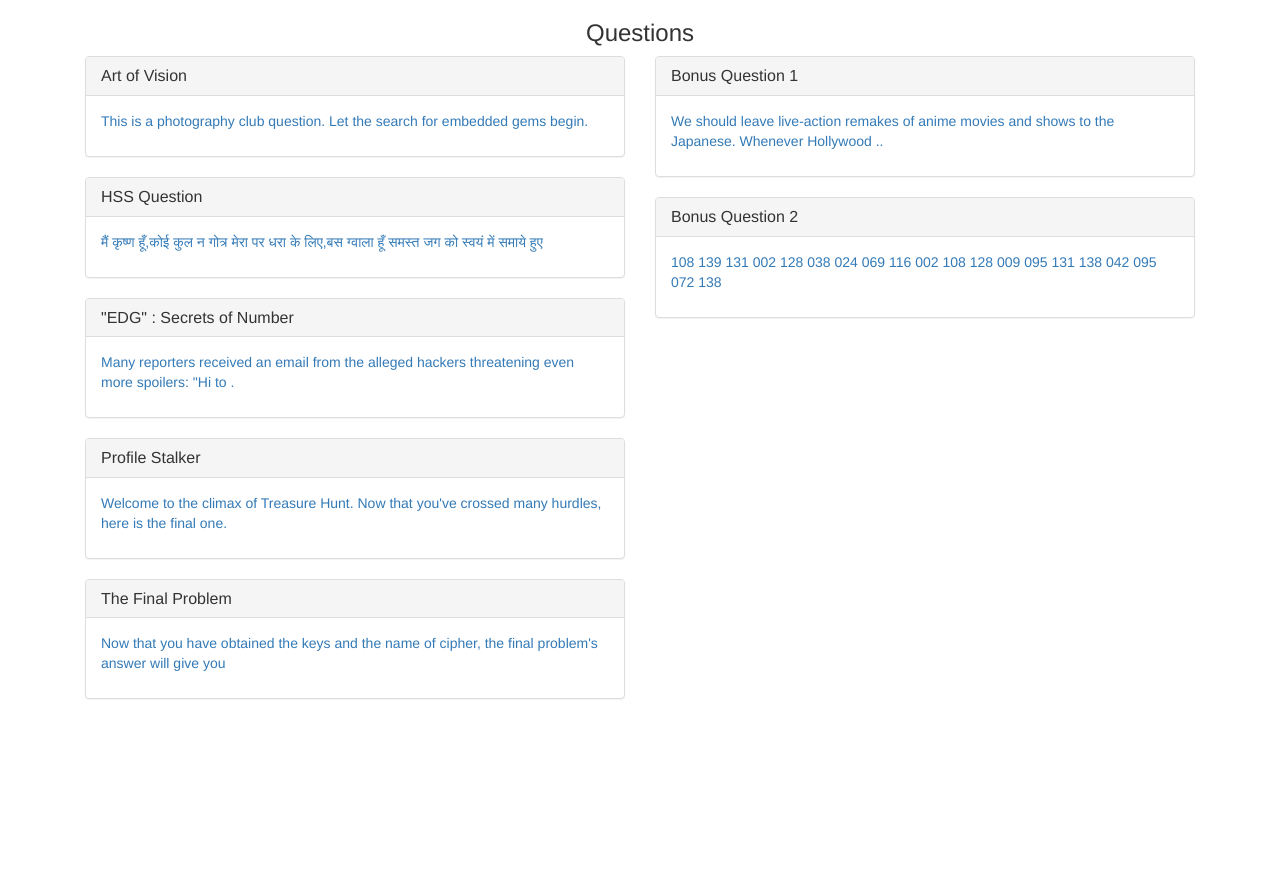
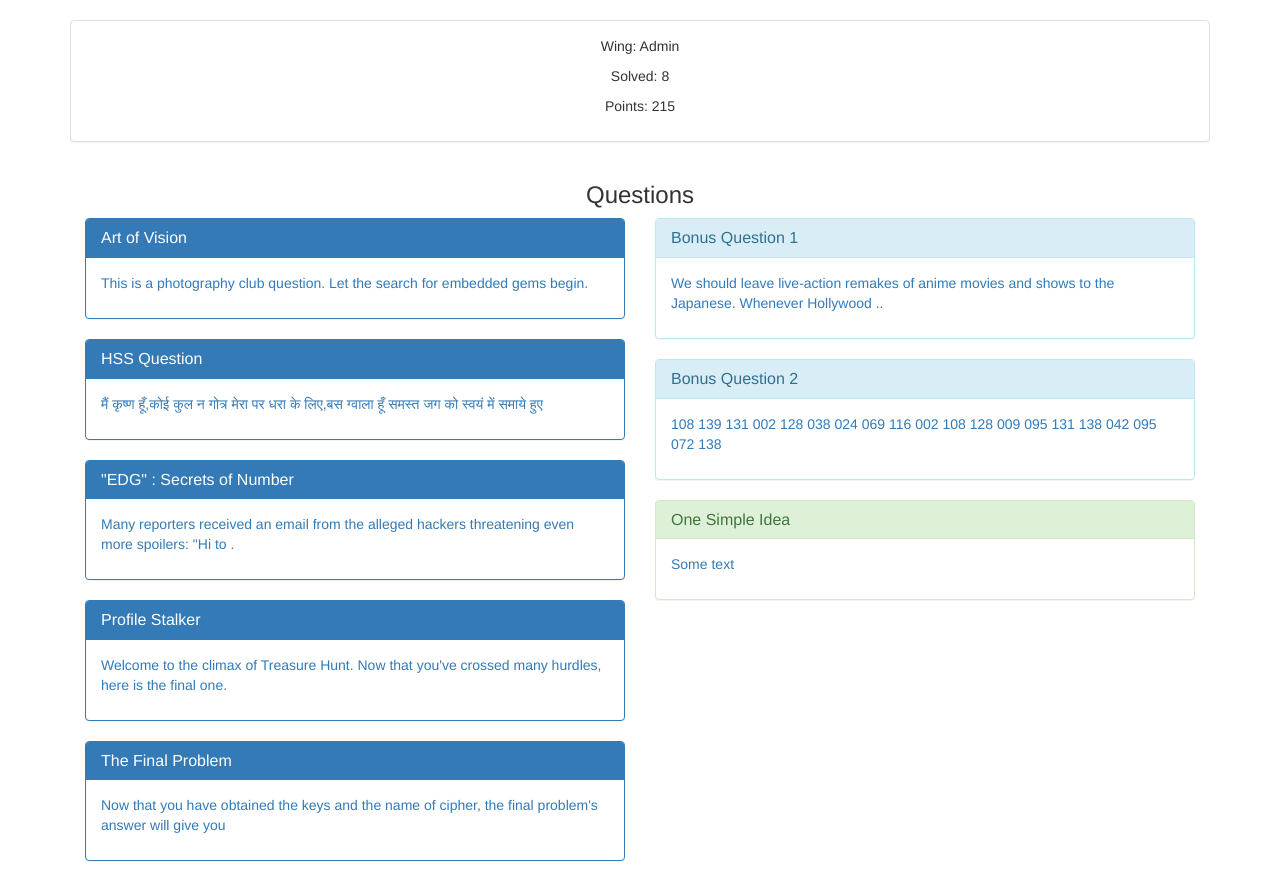
Before and after one commit to aniketp/Odyssey, a Django app: a page that uses treasure/templates/index.html in a window 1280 px wide. Shown: the part 52-933 px from the top of the page. Before the commit the page ends 751 px from the top, so only its background shows below. Run offline with Django 3.2, Linux system fonts and the light colour scheme; a user stored in the database is signed in; data comes from the database, SQL or seed files in the repository; both versions use the stored data as it was after the commit; some libraries are stand-ins or nearby versions.

Commit message:
Added basu question model

```diff
--- a/treasure/admin.py
+++ b/treasure/admin.py
@@ -17,6 +17,11 @@ class BonusQuestionAdmin(admin.ModelAdmin):
     list_display = ('name', 'correct_answer', 'url', 'released')
 
 
+class BasuQuestionAdmin(admin.ModelAdmin):
+    list_display = ('name', 'correct_answer', 'url', 'released')
+
+
 admin.site.register(UserProfile, UserProfileAdmin)
 admin.site.register(Question, QuestionAdmin)
 admin.site.register(BonusQuestion, BonusQuestionAdmin)
+admin.site.register(BasuQuestion, BasuQuestionAdmin)
--- a/treasure/forms.py
+++ b/treasure/forms.py
@@ -4,3 +4,8 @@ from .models import *
 
 class QuestionForm(forms.Form):
     answer = forms.CharField()
+
+
+class BasuForm1(forms.Form):
+    answer1 = forms.CharField(help_text='Answer 1')
+    answer2 = forms.CharField(help_text='Answer 2')
--- a/treasure/models.py
+++ b/treasure/models.py
@@ -38,6 +38,23 @@ class BonusQuestion(models.Model):
         return self.name
 
 
+class BasuQuestion(models.Model):
+    serial = models.IntegerField(null=False, unique=True)
+    url = models.IntegerField(null=True)
+    name = models.CharField(max_length=30, null=False, blank=False)
+    image = models.BooleanField(default=False)
+    image_url = models.CharField(max_length=200, null=True, blank=True)
+    text = models.TextField(max_length=20000, null=True, blank=True)
+    desc = models.TextField(max_length=100, null=True, blank=True)
+    points = models.IntegerField(null=True, default=0)
+    correct_answer = models.CharField(max_length=100, null=True, blank=True)
+    solved_by = models.ManyToManyField(User, related_name='basu_wings', symmetrical=False, blank=True)
+    released = models.BooleanField(default=False)
+
+    def __str__(self):
+        return self.name
+
+
 class UserProfile(models.Model):
     user = models.OneToOneField(User, on_delete=models.CASCADE)
     wing_name = models.CharField(max_length=20, unique=True)
--- a/treasure/templates/index.html
+++ b/treasure/templates/index.html
@@ -1,6 +1,16 @@
 {% extends 'base.html' %}
 
 {% block content %}
+    <div class="container">
+        <div class="panel panel-default">
+            <div class="panel-body text-center">
+                <p>Wing: {{ wing.wing_name }}</p>
+                <p>Solved: {{ wing.solved }}</p>
+                <p>Points: {{ wing.score }}</p>
+            </div>
+        </div>
+    </div>
+
     <div>
         <h3 style="text-align: center">Questions</h3>
     </div>
@@ -9,7 +19,7 @@
         <div class="container col-lg-6">
             {% for question in questions %}
                 <a href="{% url 'questions' question.url %}" style="text-decoration: none">
-                    <div class="panel panel-default">
+                    <div class="panel panel-primary">
                         <div class="panel-heading">
                             <h3 class="panel-title">{{ question.name }}</h3>
                         </div>
@@ -26,7 +36,20 @@
         <div class="container col-lg-6">
             {% for question in bonus %}
                 <a href="{% url 'bonus-questions' question.url %}" style="text-decoration: none">
-                    <div class="panel panel-default">
+                    <div class="panel panel-info">
+                        <div class="panel-heading">
+                            <h3 class="panel-title">{{ question.name }}</h3>
+                        </div>
+                        <div class="panel-body">
+                            <p>{{ question.desc }}</p>
+                        </div>
+                    </div>
+                </a>
+            {% endfor %}
+
+            {% for question in basu %}
+                <a href="{% url 'basu-questions1_2' question.url %}" style="text-decoration: none">
+                    <div class="panel panel-success">
                         <div class="panel-heading">
                             <h3 class="panel-title">{{ question.name }}</h3>
                         </div>
--- a/treasure/urls.py
+++ b/treasure/urls.py
@@ -4,5 +4,6 @@ from . import views
 urlpatterns = [
     url(r'^$', views.index, name='odyssey'),
     url(r'^question/(?P<pk>\d+)/$', views.questions, name='questions'),
-    url(r'^bonus-question/(?P<pk>\d+)/$', views.bonus_questions, name='bonus-questions')
+    url(r'^bonus-question/(?P<pk>\d+)/$', views.bonus_questions, name='bonus-questions'),
+    url(r'^basu-question1/(?P<pk>\d+)/$', views.basu_question1_2, name='basu-questions1_2')
 ]
--- a/treasure/views.py
+++ b/treasure/views.py
@@ -20,8 +20,10 @@ def index(request):
     unlocked_questions = all_questions[:s]
 
     bonus = BonusQuestion.objects.filter(released=True)
+    basu = BasuQuestion.objects.filter(released=True)
 
-    return render(request, 'index.html', context={'questions': unlocked_questions, 'bonus': bonus})
+    return render(request, 'index.html', context={'questions': unlocked_questions, 'bonus': bonus, 'basu': basu,
+                                                  'wing': wing})
 
 
 @login_required
@@ -92,3 +94,40 @@ def bonus_questions(request, pk):
             return render(request, 'question.html', context={'question': question, 'message': message})
 
     return render(request, 'question.html', context={'question': question, 'message': message, 'form': form})
+
+
+@login_required
+def basu_question1_2(request, pk):
+    question = BasuQuestion.objects.get(url=pk)
+    wing = UserProfile.objects.get(user=request.user)
+    message = None
+    form = BasuForm1()
+
+    correct_answers = ['ligo', 'kipthorne']
+
+    if request.method == 'POST':
+        form = BasuForm1(request.POST)
+        if form.is_valid():
+            answer1 = form.cleaned_data['answer1']
+            answer2 = form.cleaned_data['answer2']
+            solvers = question.solved_by.all()
+
+            if answer1.lower() == correct_answers[0] and answer2.lower() == correct_answers[1]:
+                if request.user not in solvers:
+                    message = success_message
+                    question.solved_by.add(request.user)
+                    question.save()
+
+                    wing.solved += 1
+                    wing.score += question.points
+                    wing.save()
+                else:
+                    message = already_solved
+
+            else:
+                message = failure_message
+
+        else:
+            return render(request, 'question.html', context={'question': question, 'message': message})
+
+    return render(request, 'question.html', context={'question': question, 'message': message, 'form': form})
```
Also changed, not shown: db.sqlite3, treasure/migrations/0021_basuquestion.py (added), treasure/migrations/0022_auto_20171006_2245.py (added), treasure/migrations/0023_auto_20171006_2249.py (added).
